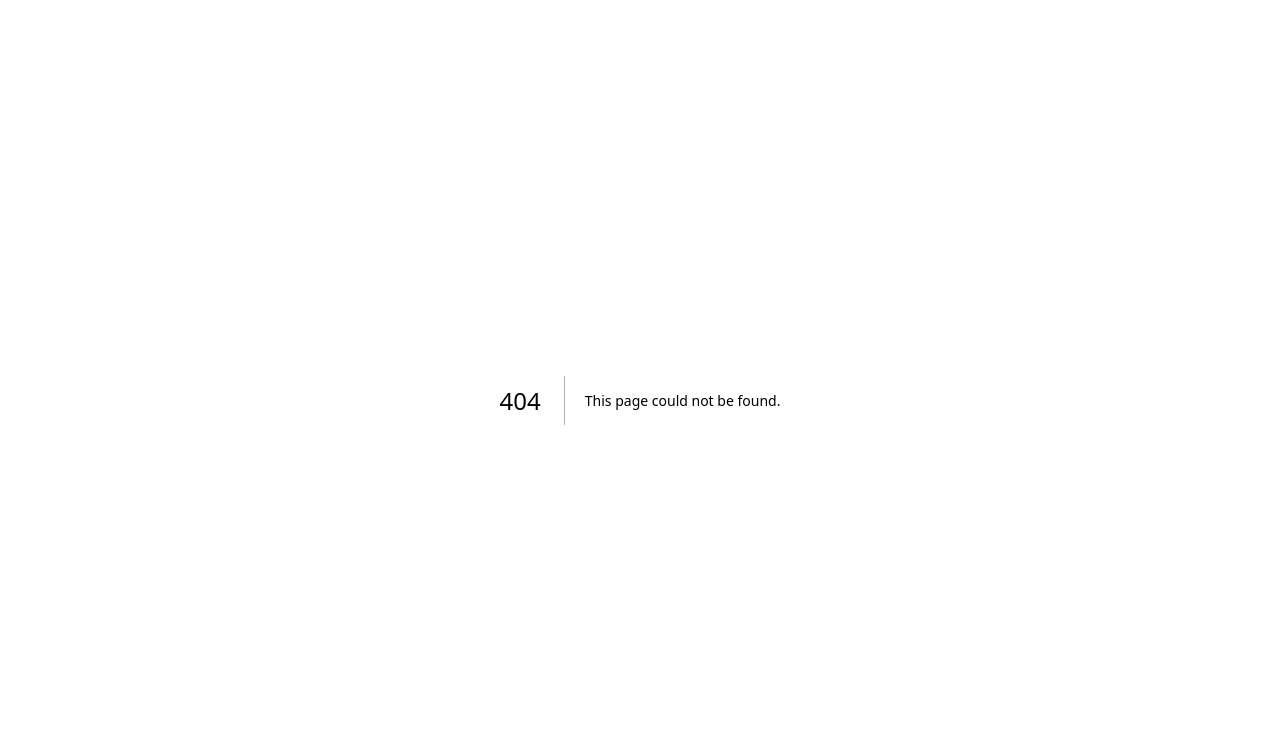
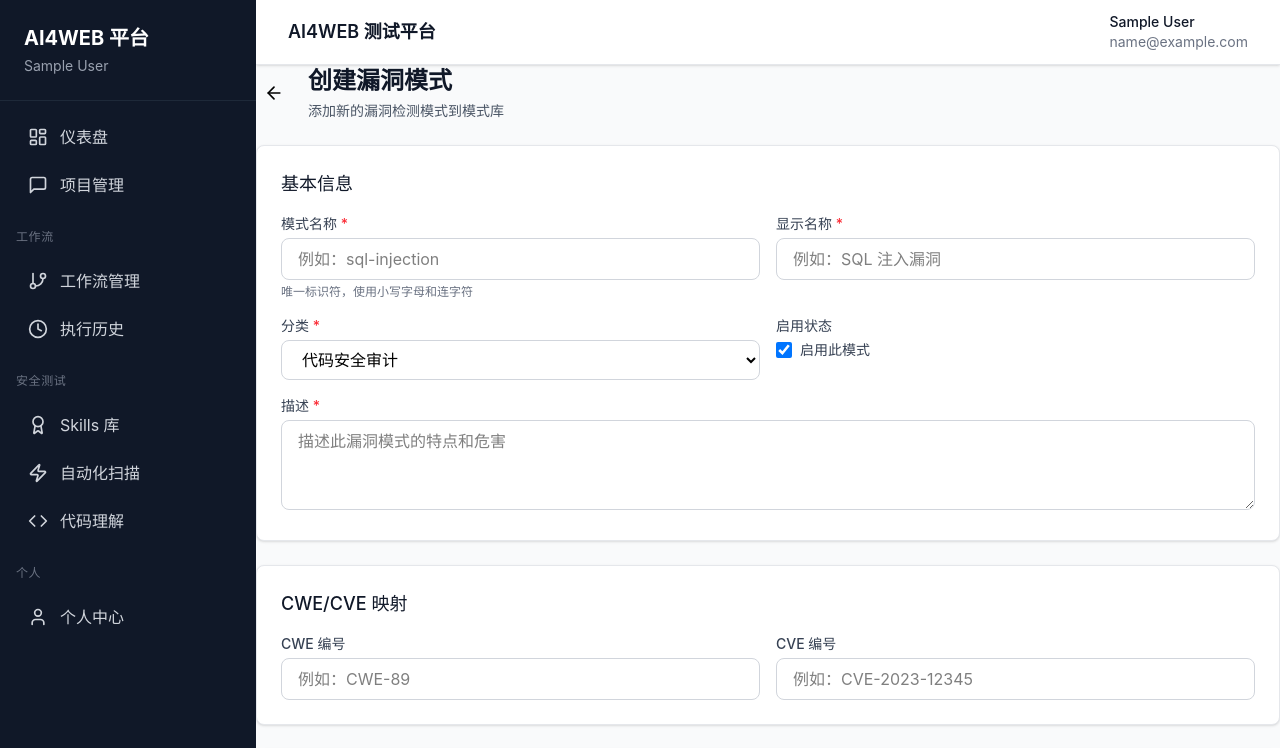
Before and after one commit to GaiaSecHW/SecHPS, a Next.js app: page /dashboard/admin/patterns/create in a window 1280 px wide. Before the commit this address had no page. Shown: the top 748 px of the page. Built offline with nearby package versions, Linux system fonts and the light colour scheme; sample sign-in values are in the browser's storage.

Commit message:
feat(ui): add pattern creation page

```diff
--- /dev/null
+++ b/src/app/dashboard/admin/patterns/create/page.tsx
@@ -0,0 +1,70 @@
+'use client';
+
+import { useState } from 'react';
+import { useRouter } from 'next/navigation';
+import { ArrowLeft } from 'lucide-react';
+import PatternForm, { PatternFormData } from '@/components/patterns/PatternForm';
+
+export default function CreatePatternPage() {
+  const router = useRouter();
+  const [error, setError] = useState<string | null>(null);
+
+  const handleSubmit = async (data: PatternFormData) => {
+    try {
+      setError(null);
+      const token = localStorage.getItem('token');
+
+      const response = await fetch('/api/patterns', {
+        method: 'POST',
+        headers: {
+          Authorization: `Bearer ${token}`,
+          'Content-Type': 'application/json',
+        },
+        body: JSON.stringify(data),
+      });
+
+      if (!response.ok) {
+        const result = await response.json();
+        throw new Error(result.error || '创建失败');
+      }
+
+      router.push('/dashboard/admin/patterns');
+    } catch (err) {
+      setError(err instanceof Error ? err.message : '创建失败');
+      throw err;
+    }
+  };
+
+  return (
+    <div className="space-y-6">
+      {/* Header */}
+      <div className="flex items-center space-x-4">
+        <button
+          onClick={() => router.back()}
+          className="p-2 hover:bg-gray-100 rounded-lg"
+        >
+          <ArrowLeft size={20} />
+        </button>
+        <div>
+          <h1 className="text-2xl font-bold text-gray-900">创建漏洞模式</h1>
+          <p className="mt-1 text-sm text-gray-600">
+            添加新的漏洞检测模式到模式库
+          </p>
+        </div>
+      </div>
+
+      {/* Error */}
+      {error && (
+        <div className="bg-red-50 border border-red-200 text-red-700 px-4 py-3 rounded-lg">
+          {error}
+        </div>
+      )}
+
+      {/* Form */}
+      <PatternForm
+        onSubmit={handleSubmit}
+        onCancel={() => router.push('/dashboard/admin/patterns')}
+      />
+    </div>
+  );
+}
```
